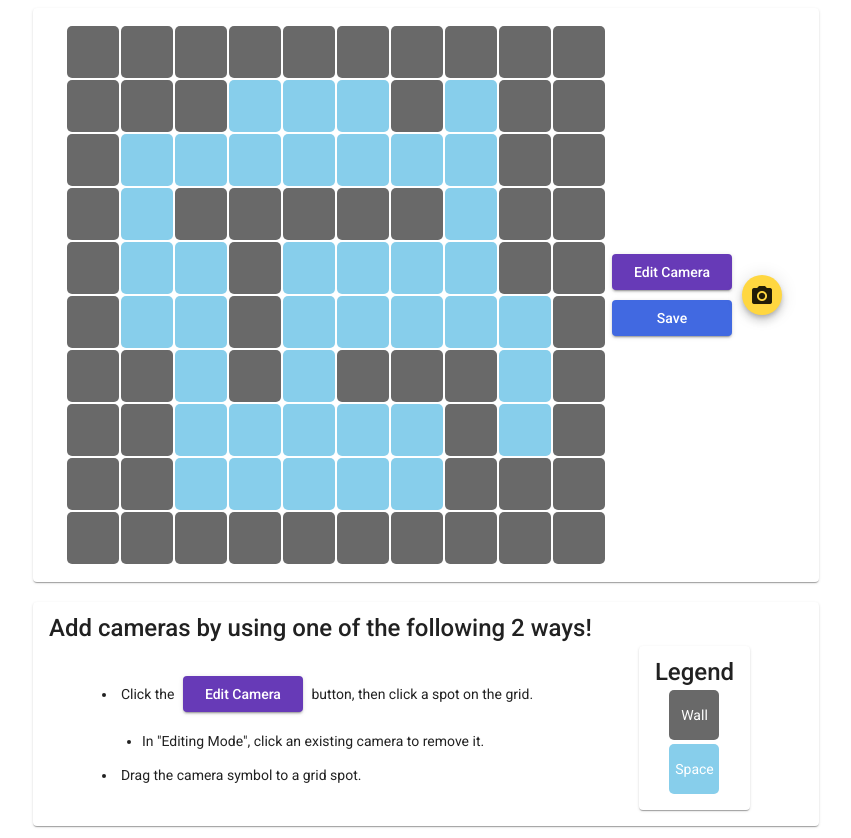
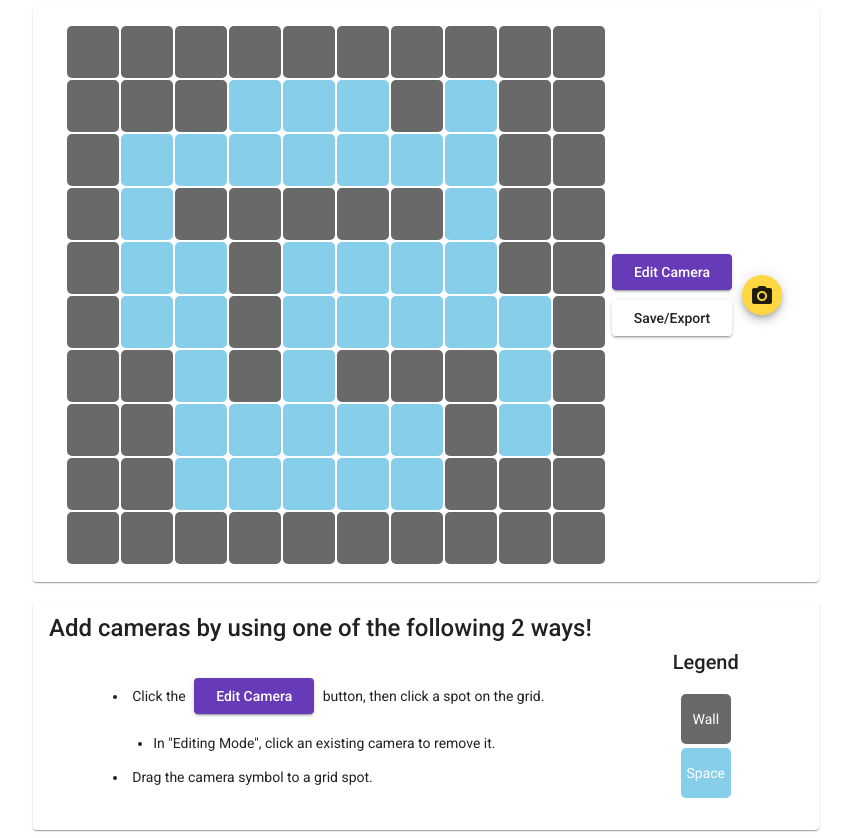
Before and after one commit to tomli380576/VerkadaChallenge-angular, an Angular app: page / in a window 1280 px wide. Shown: the whole page, without its empty margins (214-1065 px from the left). Built offline with nearby package versions, Linux system fonts and the light colour scheme.

Commit message:
Fixed save button behavior

```diff
--- a/src/app/camera-config-dialog/camera-config-dialog.component.html
+++ b/src/app/camera-config-dialog/camera-config-dialog.component.html
@@ -5,4 +5,5 @@
   <button class="orientation-button" mat-raised-button color="primary" [mat-dialog-close]="3">South</button>
   <button class="orientation-button" mat-raised-button color="primary" [mat-dialog-close]="4">East</button>
   <button class="orientation-button" mat-raised-button color="primary" [mat-dialog-close]="5">West</button>
+  <button mat-raised-button style="width: 100%;" color="accent" [mat-dialog-close]="6">No orentation</button>
 </div>
--- a/src/app/floorplan-editor/floorplan-editor.component.html
+++ b/src/app/floorplan-editor/floorplan-editor.component.html
@@ -23,8 +23,7 @@
           Edit Camera</button>
         <button mat-raised-button color="warn" *ngIf="isAdding" (click)="isAdding=false">Finish Edits</button>
         <button mat-raised-button disabled="{{dragging_camera_btn || isAdding}}"
-          (click)="floorPlanService.exportFloorPlan(floorPlanData)" style="background: royalblue;
-            color: white;">Save</button>
+          (click)="floorPlanService.exportFloorPlan(floorPlanData)" >Save/Export</button>
       </div>
       <button mat-mini-fab id="cam" class="cam-btn" (cdkDragStarted)="onDrag()" (cdkDragReleased)="drop($event)"
         cdkDrag>
@@ -56,14 +55,14 @@
           </li>
         </div>
 
-        <mat-card>
-          <mat-card-title>Legend</mat-card-title>
+        <div>
+          <h2>Legend</h2>
           <mat-card-content fxLayout="column" fxLayoutAlign="space-around center">
             <div class="wall-legend"><span>Wall</span></div>
             <div style="margin: 2px;"></div>
             <div class="empty-space-legend"><span>Space</span></div>
           </mat-card-content>
-        </mat-card>
+        </div>
       </div>
     </mat-card-content>
   </mat-card>
```
Also changed, not shown: 1 other file (tests, documents, lock files or other folders).
